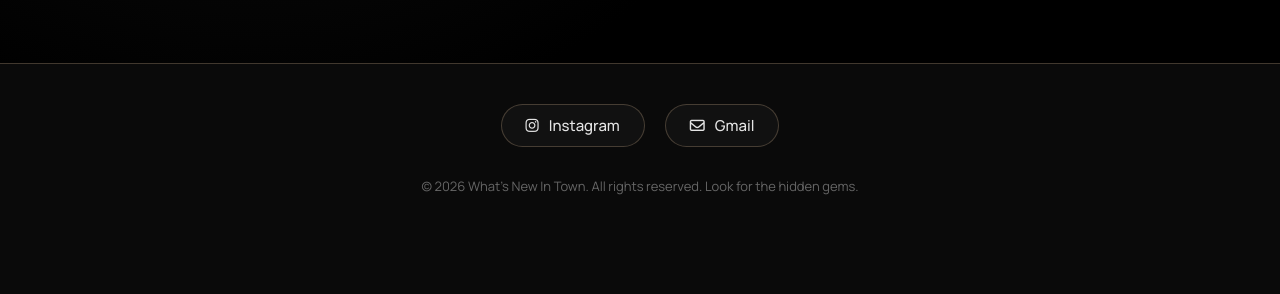
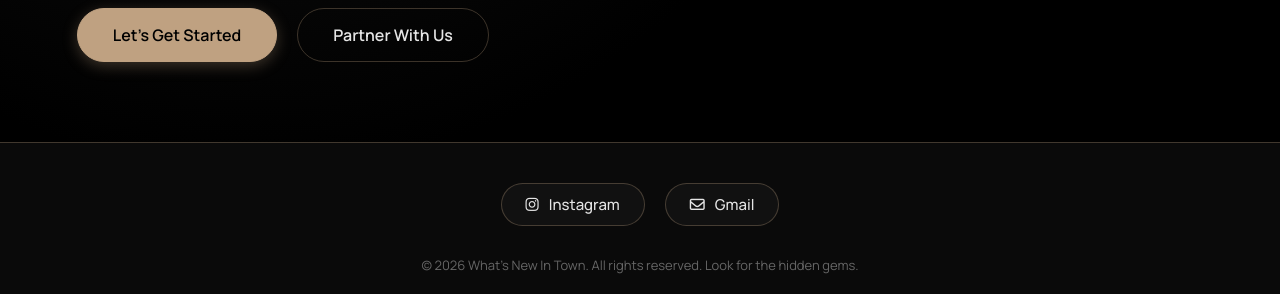
Before and after one commit to Yatharth224/WHATS-NEW-IN-TOWN, a Flask app: page / in a window 1280 px wide. Shown: the part 659-953 px from the top of the page. Before the commit the page ends 854 px from the top, so only its background shows below. Run offline with Flask 3, Linux system fonts and the light colour scheme; some web fonts are replaced.

Commit message:
changes in landing  page

```diff
--- a/templates/homepage.html
+++ b/templates/homepage.html
@@ -57,8 +57,8 @@
 
         /* Menu Button - Absolute Left */
         .menu-btn {
-            position: absolute; /* EXPLICIT REQUEST: ABSOLUTE */
-            left: 0;            /* Extreme Left of container */
+            position: absolute;
+            left: 0;
             top: 50%;
             transform: translateY(-50%);
 
@@ -92,7 +92,6 @@
             text-align: center;
             white-space: nowrap;
             z-index: 1;
-            /* Flexbox in header handles centering now, or margin auto */
         }
         .brand-logo span { color: var(--gold-primary); font-style: italic; }
 
@@ -179,7 +178,7 @@
         .description-box {
             padding-left: 25px;
             border-left: 2px solid var(--gold-primary);
-            margin-bottom: 50px;
+            margin-bottom: 40px;
         }
         .description-text {
             font-size: 16px;
@@ -190,6 +189,7 @@
         .description-text strong { color: var(--gold-primary); font-weight: 600; }
         .highlight { color: #fff; text-decoration: underline; text-decoration-color: var(--gold-primary); }
 
+        /* AI Search Bar */
         .ai-search-container {
             display: flex; align-items: center;
             background: rgba(255, 255, 255, 0.03);
@@ -198,6 +198,7 @@
             border-radius: 60px;
             width: 100%;
             transition: 0.3s; text-decoration: none;
+            margin-bottom: 35px; /* Added margin for new buttons */
         }
         .ai-search-container:hover {
             border-color: var(--gold-primary);
@@ -209,6 +210,47 @@
         .ai-text p { margin: 0; font-size: 15px; color: #ccc; }
         .arrow-btn { margin-left: auto; color: #fff; font-size: 18px; transition: 0.3s; }
         .ai-search-container:hover .arrow-btn { transform: translateX(5px); color: var(--gold-primary); }
+
+        /* --- NEW CTA BUTTONS STYLES --- */
+        .cta-container {
+            display: flex;
+            gap: 20px;
+            width: 100%;
+        }
+
+        .cta-btn {
+            padding: 15px 35px;
+            border-radius: 50px;
+            font-weight: 600;
+            font-size: 16px;
+            text-decoration: none;
+            transition: all 0.3s ease;
+            white-space: nowrap;
+        }
+
+        /* Primary: Solid Gold */
+        .cta-btn.primary {
+            background: var(--gold-primary);
+            color: #000;
+            border: 1px solid var(--gold-primary);
+            box-shadow: 0 4px 15px rgba(191, 161, 129, 0.3);
+        }
+
+        /* Secondary: Transparent/Outline */
+        .cta-btn.secondary {
+            background: transparent;
+            color: var(--text-main);
+            border: 1px solid var(--border-color);
+        }
+
+        .cta-btn:hover {
+            transform: translateY(-3px);
+            box-shadow: 0 8px 25px rgba(191, 161, 129, 0.4);
+        }
+        .cta-btn.secondary:hover {
+            border-color: var(--gold-primary);
+            color: var(--gold-primary);
+        }
 
         /* --- Hero Visuals (Bento Grid) --- */
         .hero-visuals {
@@ -226,7 +268,7 @@
             border: 1px solid transparent;
             transition: all 0.4s ease;
             cursor: pointer;
-            background: #111; /* Fallback color */
+            background: #111;
         }
 
         .image-card img {
@@ -234,7 +276,7 @@
             object-fit: cover;
             opacity: 0.7;
             transition: opacity 0.4s, transform 0.4s;
-            display: block; /* Removes bottom spacing */
+            display: block;
         }
 
         .image-card:hover {
@@ -259,16 +301,9 @@
         }
 
         /* Grid Placement */
-        /* 1. Restro Bar: Tall (Left) */
         .image-card:nth-child(1) { grid-column: 1 / 2; grid-row: 1 / 3; }
-
-        /* 2. Fine Dine: Wide (Top Right) */
         .image-card:nth-child(2) { grid-column: 2 / 4; grid-row: 1 / 2; }
-
-        /* 3. Bowling: (Bottom Center) */
         .image-card:nth-child(3) { grid-column: 2 / 3; grid-row: 2 / 3; }
-
-        /* 4. Arcade: (Bottom Right) */
         .image-card:nth-child(4) { grid-column: 3 / 4; grid-row: 2 / 3; }
 
         /* --- Footer --- */
@@ -309,11 +344,13 @@
 
         /* --- Responsive --- */
         @media (max-width: 1024px) {
-            header { justify-content: center; } /* Keeps logo centered */
-            /* Menu and Auth stay absolute, so they might overlap on very small screens if we don't adjust */
+            header { justify-content: center; }
 
             .hero-section { flex-direction: column; text-align: center; gap: 40px; }
             .description-box { border-left: none; border-top: 2px solid var(--gold-primary); padding: 20px 0 0 0; margin: 0 auto 40px; }
+
+            /* Center Align Buttons on Mobile */
+            .cta-container { justify-content: center; }
 
             .hero-visuals { width: 100%; grid-template-columns: 1fr 1fr; grid-template-rows: 200px 200px; }
             .image-card:nth-child(1) { grid-column: auto; grid-row: auto; }
@@ -327,6 +364,10 @@
             .hero-visuals { grid-template-columns: 1fr; grid-template-rows: repeat(4, 180px); }
             .brand-logo { font-size: 22px; }
             header { height: 80px; }
+
+            /* Stack buttons vertically on small phones */
+            .cta-container { flex-direction: column; align-items: center; gap: 15px; }
+            .cta-btn { width: 100%; max-width: 280px; }
         }
     </style>
 </head>
@@ -378,6 +419,12 @@
                     </div>
                     <div class="arrow-btn"><i class="fa-solid fa-arrow-right"></i></div>
                 </a>
+
+                <div class="cta-container">
+                    <a href="{{ url_for('login') }}" class="cta-btn primary">Let's Get Started</a>
+                    <a href="/partner" class="cta-btn secondary">Partner With Us</a>
+                </div>
+
             </div>
 
             <div class="hero-visuals">
```
